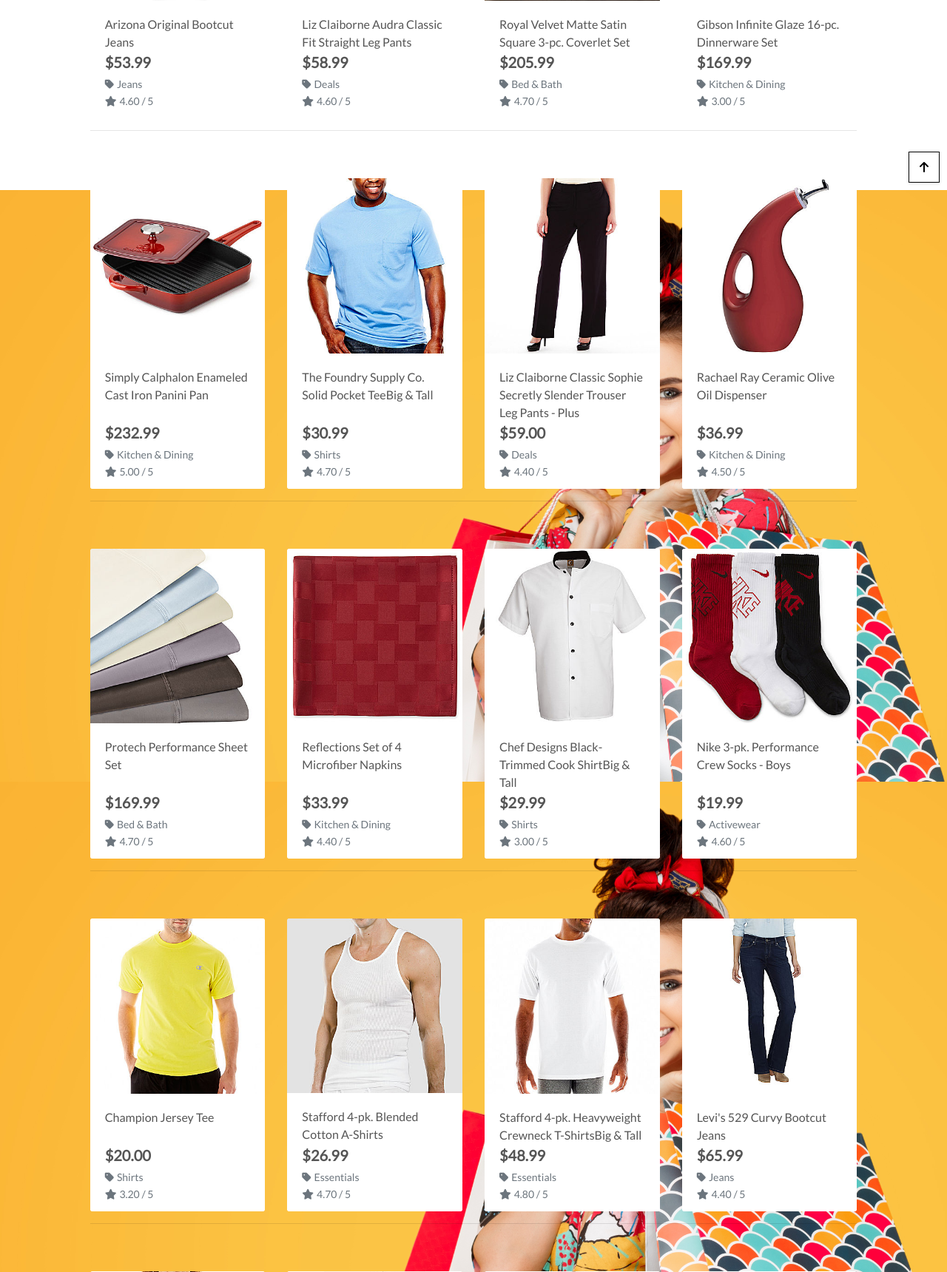
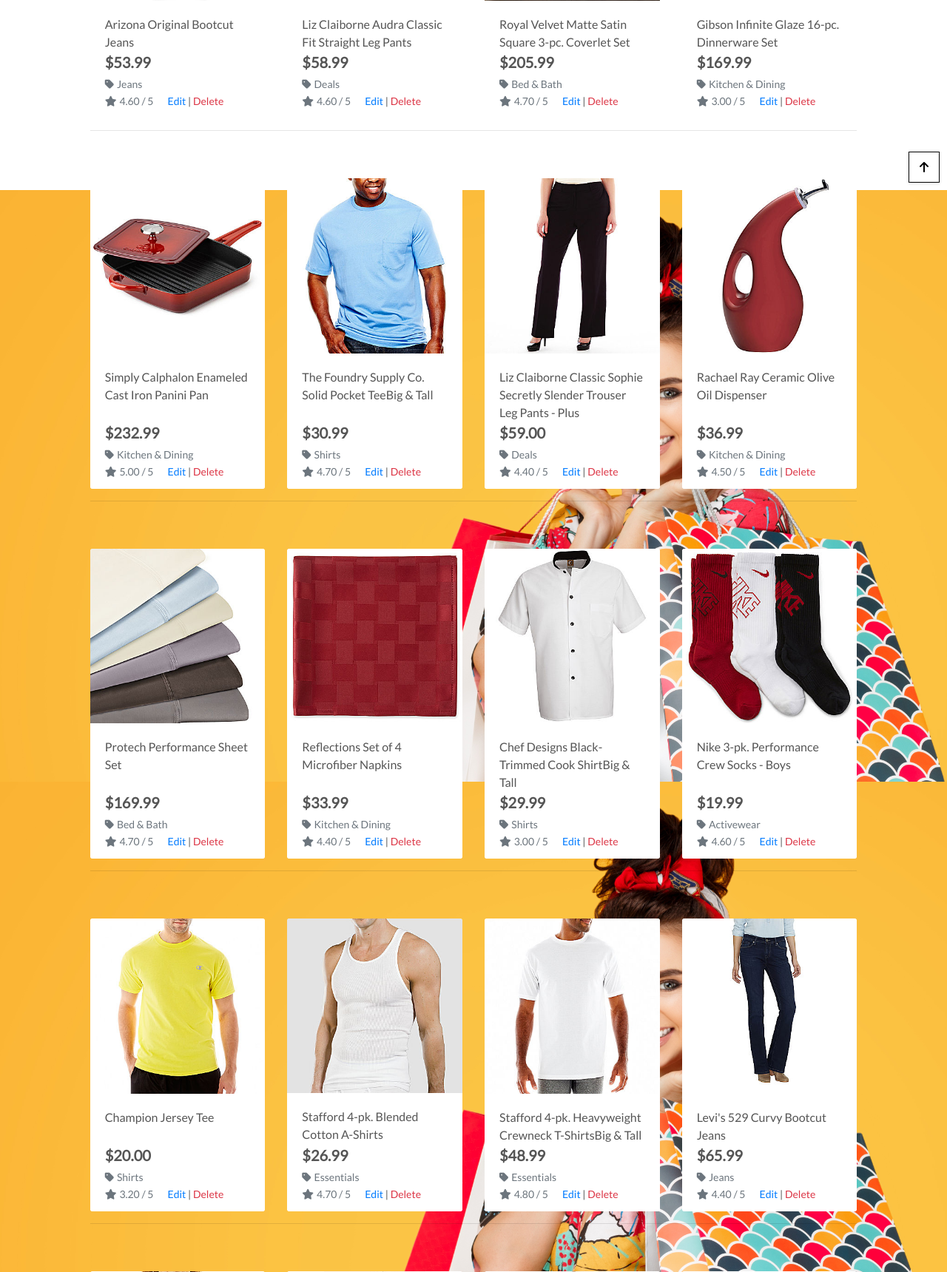
Before and after one commit to mark279455/boutique_ado_v1, a Django app: page /products/ in a window 1280 px wide. Shown: the part 543-2263 px from the top of the page at 74% size. Run offline with Django 3.2, Linux system fonts and the light colour scheme; the visitor is signed in with stand-in values (Sample User, id 1); data comes from the database, SQL or seed files in the repository; some libraries are stand-ins or nearby versions.

Commit message:
Added delete product

```diff
--- a/boutique_ado/products/templates/products/product_detail.html
+++ b/boutique_ado/products/templates/products/product_detail.html
@@ -44,6 +44,12 @@
                 </small>
                 {% else %}
                 <small class="text-muted">No Rating</small>
+                {% endif %}
+                {% if request.user.is_superuser %}
+                <small class="ml-3">
+                    <a href="{% url 'edit_product' product.id %}">Edit</a> |
+                    <a class="text-danger" href="{% url 'delete_product' product.id %}">Delete</a>
+                </small>
                 {% endif %}
                 <p class="mt-3">{{ product.description }}</p>
                 <form class="form" action="{% url 'add_to_bag' product.id %}" method="POST">
--- a/boutique_ado/products/templates/products/products.html
+++ b/boutique_ado/products/templates/products/products.html
@@ -82,6 +82,12 @@
                                     {% else %}
                                     <small class="text-muted">No Rating</small>
                                     {% endif %}
+                                    {% if request.user.is_superuser %}
+                                        <small class="ml-3">
+                                            <a href="{% url 'edit_product' product.id %}">Edit</a> |
+                                            <a class="text-danger"  href="{% url 'delete_product' product.id %}">Delete</a>
+                                        </small>
+                                    {% endif %}
                                 </div>
                             </div>
                         </div>
--- a/boutique_ado/products/urls.py
+++ b/boutique_ado/products/urls.py
@@ -6,4 +6,5 @@
     path("<int:product_id>/", views.product_detail, name="product_detail"),
     path("add/", views.add_product, name="add_product"),
     path("edit/<int:product_id>/", views.edit_product, name="edit_product"),
+    path("delete/<int:product_id>/", views.delete_product, name="delete_product"),
 ]
--- a/boutique_ado/products/views.py
+++ b/boutique_ado/products/views.py
@@ -72,9 +72,9 @@
     if request.method=="POST":
         form=ProductForm(request.POST, request.FILES)
         if form.is_valid():
-            form.save()
+            product = form.save()
             messages.success(request, "Successfully added product!")
-            return redirect(reverse("add_product"))
+            return redirect(reverse("product_detail", args=[product.id]))
         else:
             messages.error(request, "Failed to add product. Please ensure the form is valid.")
     else:
@@ -111,3 +111,11 @@
     }
 
     return render(request, template, context)
+
+def delete_product(request, product_id):
+    """Delete a product"""
+    product = get_object_or_404(Product, pk=product_id)
+    product.delete()
+    messages.success(request, "Successfully deleted product!")
+
+    return redirect(reverse("products"))
```
